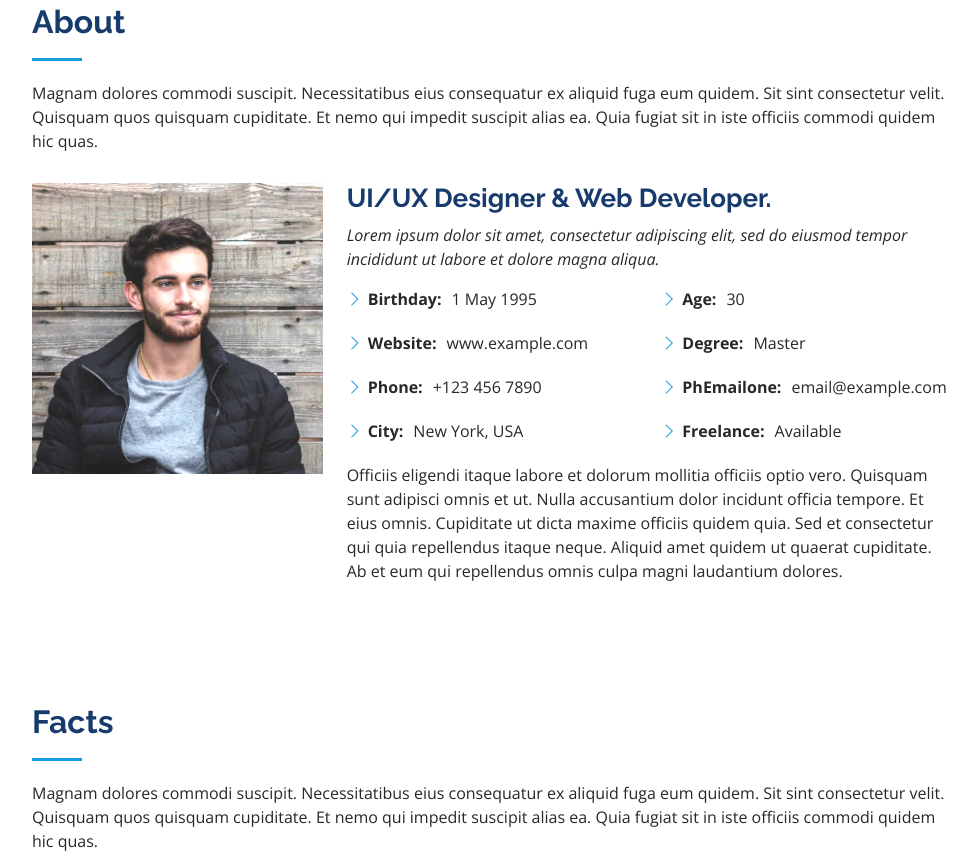
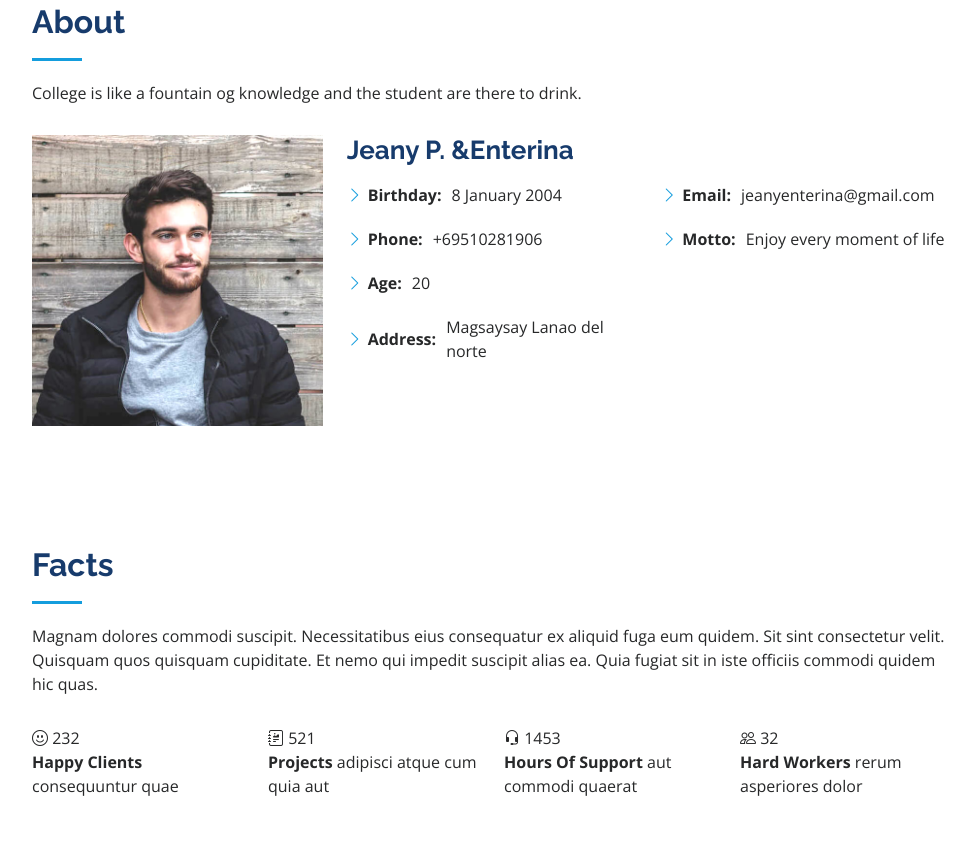
Before and after one commit to jeanrina/enterina2004, a plain HTML site: page index.html in a window 1280 px wide. Shown: the part 857-1720 px from the top of the page, without its empty margins (298-1275 px from the left). Drawn offline with nearby package versions, Linux system fonts and the light colour scheme.

Commit message:
Update index.html

```diff
--- a/index.html
+++ b/index.html
@@ -46,7 +46,7 @@
     <div class="d-flex flex-column">
 
       <div class="profile">
-        <img src="assets/img/profile-ic:\Users\windows 11\Downloads\memmeemem.jpg" alt="" class="img-fluid rounded-circle">
+        <img src="assets/img/profile-ic:profile-img.jpg" alt="" class="img-fluid rounded-circle">
         <h1 class="text-light"><a href="index.html">Jeany Enterina</a></h1>
         <div class="social-links mt-3 text-center">
           <a href="#" class="twitter"><i class="bx bxl-twitter"></i></a>
@@ -86,7 +86,7 @@
 
         <div class="section-title">
           <h2>About</h2>
-          <p>Magnam dolores commodi suscipit. Necessitatibus eius consequatur ex aliquid fuga eum quidem. Sit sint consectetur velit. Quisquam quos quisquam cupiditate. Et nemo qui impedit suscipit alias ea. Quia fugiat sit in iste officiis commodi quidem hic quas.</p>
+          <p>College is like a fountain og knowledge and the student are there to drink.</p>
         </div>
 
         <div class="row">
@@ -94,32 +94,27 @@
             <img src="assets/img/profile-img.jpg" class="img-fluid" alt="">
           </div>
           <div class="col-lg-8 pt-4 pt-lg-0 content" data-aos="fade-left">
-            <h3>UI/UX Designer &amp; Web Developer.</h3>
+            <h3>Jeany P. &amp;Enterina</h3>
             <p class="fst-italic">
-              Lorem ipsum dolor sit amet, consectetur adipiscing elit, sed do eiusmod tempor incididunt ut labore et dolore
-              magna aliqua.
             </p>
             <div class="row">
               <div class="col-lg-6">
                 <ul>
-                  <li><i class="bi bi-chevron-right"></i> <strong>Birthday:</strong> <span>1 May 1995</span></li>
-                  <li><i class="bi bi-chevron-right"></i> <strong>Website:</strong> <span>www.example.com</span></li>
-                  <li><i class="bi bi-chevron-right"></i> <strong>Phone:</strong> <span>+123 456 7890</span></li>
-                  <li><i class="bi bi-chevron-right"></i> <strong>City:</strong> <span>New York, USA</span></li>
+                  <li><i class="bi bi-chevron-right"></i> <strong>Birthday:</strong> <span>8 January 2004</span></li>
+                  <li><i class="bi bi-chevron-right"></i> <strong>Phone:</strong> <span>+69510281906</span></li>
+                  <li><i class="bi bi-chevron-right"></i> <strong>Age:</strong> <span>20</span></li>
+                  <li><i class="bi bi-chevron-right"></i> <strong>Address:</strong> <span>Magsaysay Lanao del norte</span></li>
                 </ul>
               </div>
               <div class="col-lg-6">
                 <ul>
-                  <li><i class="bi bi-chevron-right"></i> <strong>Age:</strong> <span>30</span></li>
-                  <li><i class="bi bi-chevron-right"></i> <strong>Degree:</strong> <span>Master</span></li>
-                  <li><i class="bi bi-chevron-right"></i> <strong>PhEmailone:</strong> <span>email@example.com</span></li>
-                  <li><i class="bi bi-chevron-right"></i> <strong>Freelance:</strong> <span>Available</span></li>
+                  <li><i class="bi bi-chevron-right"></i> <strong>Email:</strong> <span>jeanyenterina@gmail.com</span></li>
+                  <li><i class="bi bi-chevron-right"></i> <strong>Motto:</strong> <span>Enjoy every moment of life</span></li>
+
                 </ul>
               </div>
             </div>
             <p>
-              Officiis eligendi itaque labore et dolorum mollitia officiis optio vero. Quisquam sunt adipisci omnis et ut. Nulla accusantium dolor incidunt officia tempore. Et eius omnis.
-              Cupiditate ut dicta maxime officiis quidem quia. Sed et consectetur qui quia repellendus itaque neque. Aliquid amet quidem ut quaerat cupiditate. Ab et eum qui repellendus omnis culpa magni laudantium dolores.
             </p>
           </div>
         </div>
@@ -127,8 +122,8 @@
       </div>
     </section><!-- End About Section -->
 
-    <!-- ======= Facts Section ======= -->
-    <section id="facts" class="facts">
+    <!-- ======= Hobbies Section ======= -->
+    <section id="Hobbies" class="Hobbies">
       <div class="container">
 
         <div class="section-title">
```
